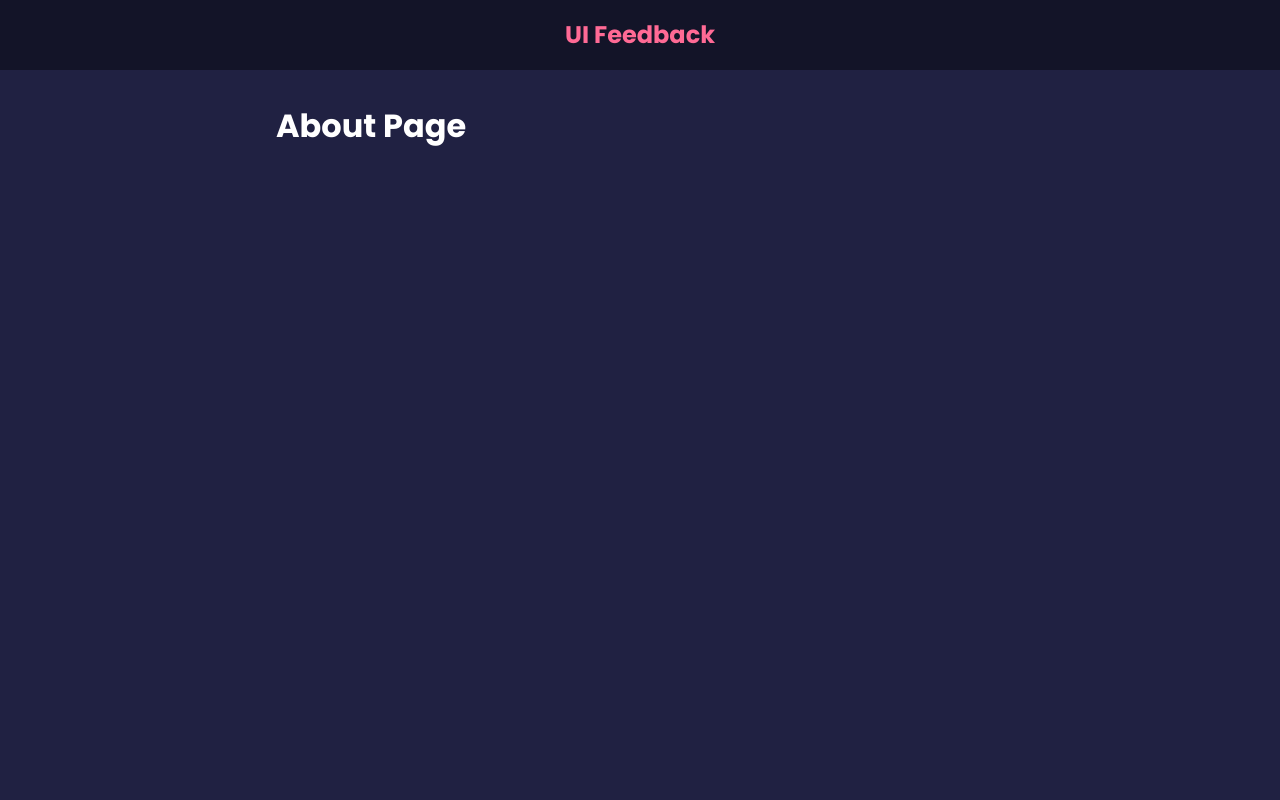
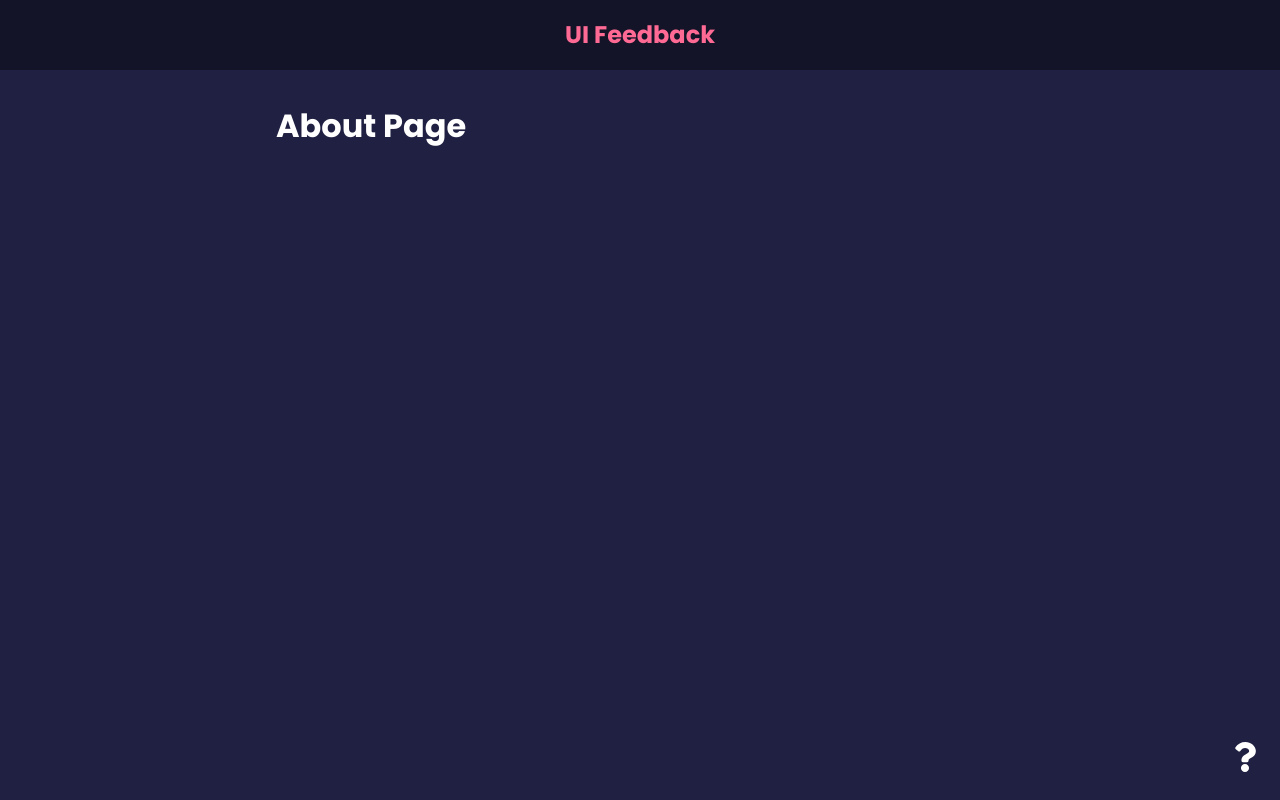
Before and after one commit to Asadullahkhankaimkhani/Feedback-Application, a React (Create React App) app: page /aboutus in a window 1280 px wide. Built offline with nearby package versions, Linux system fonts and the light colour scheme.

Commit message:
Link in V6

```diff
--- a/src/App.js
+++ b/src/App.js
@@ -7,6 +7,7 @@ import FeedbackList from "./components/FeedbackList";
 import FeedbackStats from "./components/FeedbackStats";
 import FeedbackForm from "./components/FeedbackForm";
 import About from "./pages/About";
+import AboutIconlink from "./components/AboutIconlink";
 
 const App = () => {
   const [feedback, setFeedback] = useState(FeedbackData);
@@ -44,6 +45,7 @@ const App = () => {
 
             <Route exact path="/aboutus" element={<About />} />
           </Routes>
+          <AboutIconlink />
         </div>
       </Router>
     </>
--- /dev/null
+++ b/src/components/AboutIconlink.js
@@ -0,0 +1,14 @@
+import { FaQuestion } from "react-icons/fa";
+import { Link } from "react-router-dom";
+
+const AboutIconlink = () => {
+  return (
+    <div className="about-link">
+      <Link to="/aboutus">
+        <FaQuestion size={30} />
+      </Link>
+    </div>
+  );
+};
+
+export default AboutIconlink;
```
Also changed, not shown: 1 other file (tests, documents, lock files or other folders).
